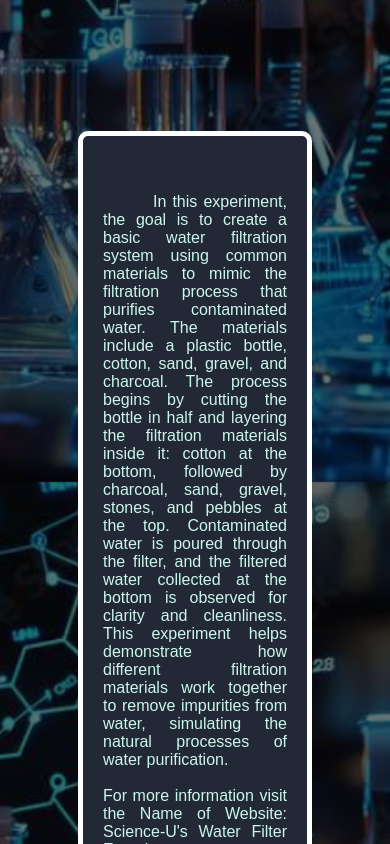
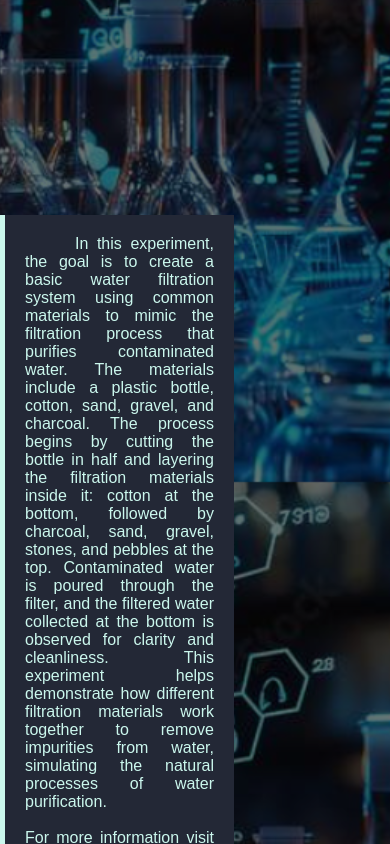
Before and after one commit to FRANZ2103/GRP1-GENCHEM-SITE, a plain HTML site: page index.html in a window 390 px wide. Shown: the part 1280-2124 px from the top of the page. Drawn offline with Linux system fonts and the light colour scheme.

Commit message:
Update flexbox.css

```diff
--- a/flexbox.css
+++ b/flexbox.css
@@ -151,7 +151,7 @@ align-self: center;
   border-color: transparent;
 
 }
-.splitter > .child2 {
+.splitter > .child3 {
   font-size: clamp(1rem, 1vw, 3rem); /* Scales between 1rem and 2rem */
   min-width: 30%;
   margin: 5vh 0;
```
